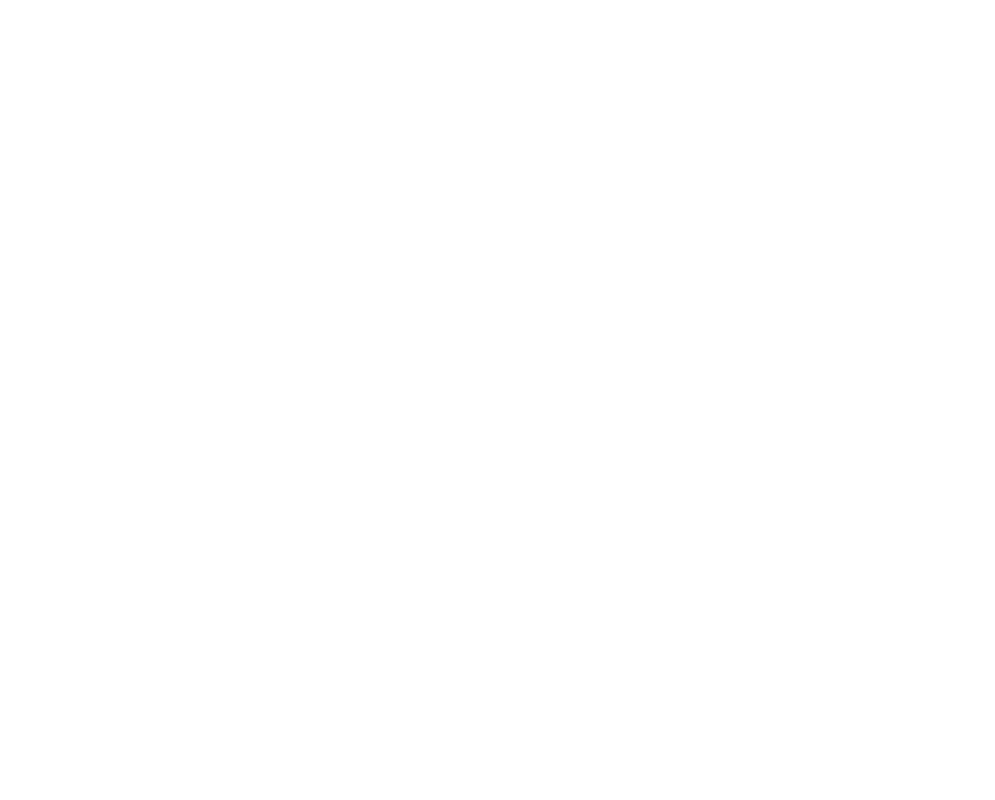
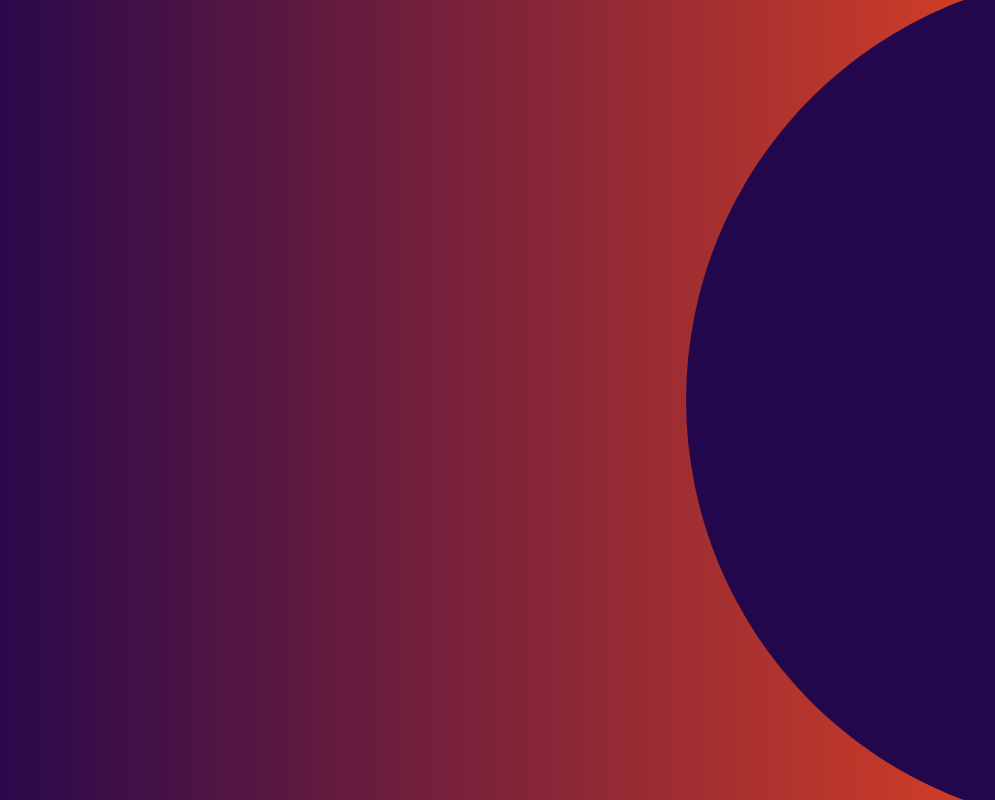
Before and after one commit to timotheegarot/GlassCreditCard, a plain HTML site: page index.html in a window 1280 px wide. Shown: the whole page, without its empty margins (39-1034 px from the left). Drawn offline with Linux system fonts and the light colour scheme.

Commit message:
Body styles added

```diff
--- a/style.css
+++ b/style.css
@@ -2,3 +2,28 @@
   font-family: "OCR";
   src: url(fonts/OCR\ A\ Extended\ Regular.ttf);
 }
+
+* {
+  margin: 0;
+  padding: 0;
+  box-sizing: border-box;
+}
+
+body {
+  min-height: 100vh;
+  display: flex;
+  justify-content: center;
+  align-items: center;
+  background: linear-gradient(to right, #23074d, #ff4c1c);
+}
+
+body::before {
+  content: "";
+  position: absolute;
+  top: 0;
+  left: 0;
+  width: 100%;
+  height: 100%;
+  background-color: #23074d;
+  clip-path: circle(40% at 90% 50%);
+}
```
